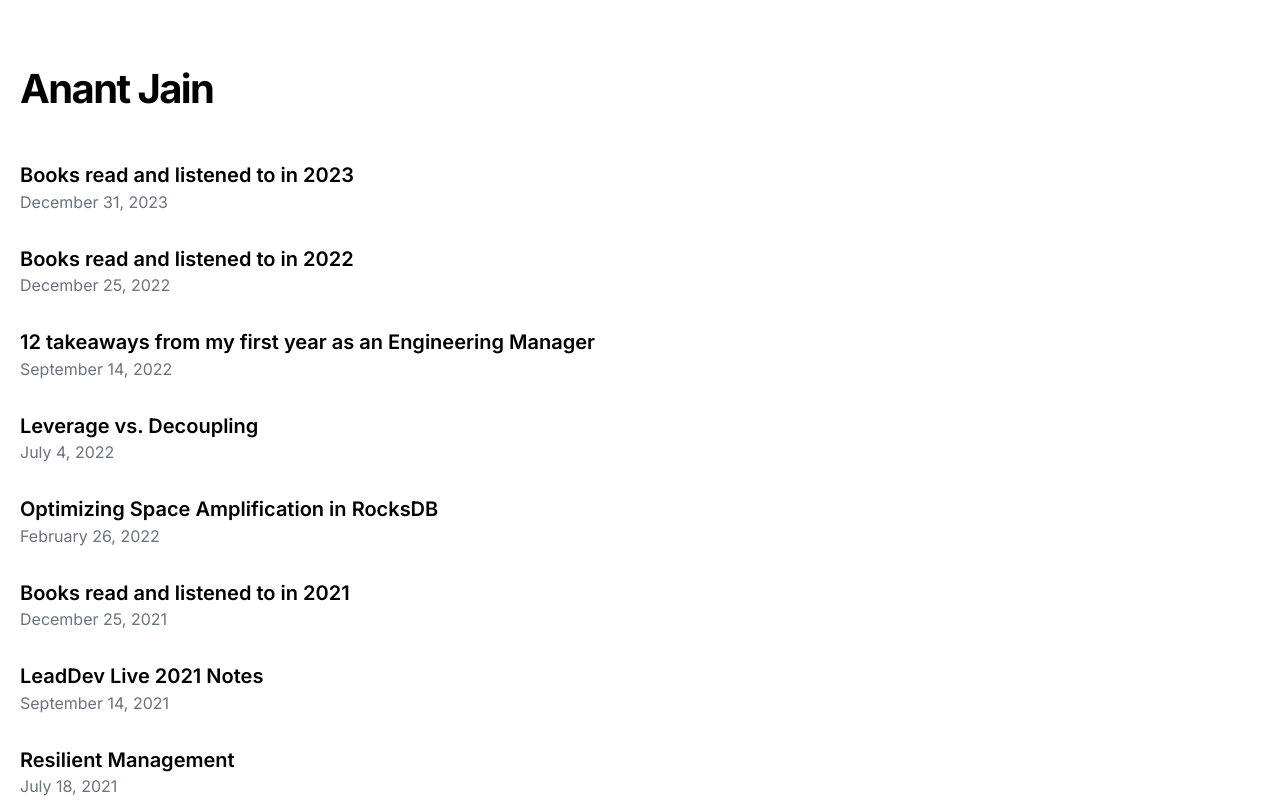
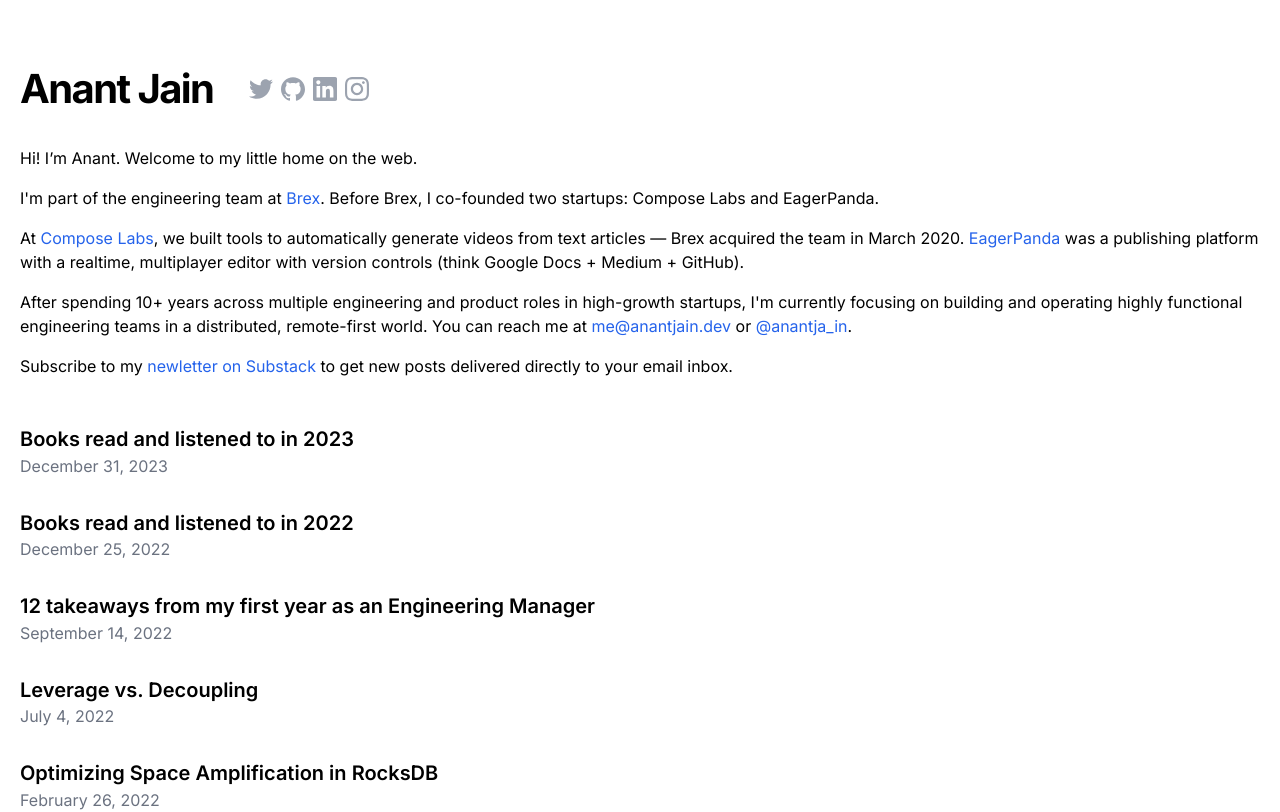
Before and after one commit to anantjain-xyz/anantjain.dev, a Next.js app: page / in a window 1280 px wide. Shown: the top 812 px of the page. Built offline with nearby package versions, Linux system fonts and the light colour scheme.

Commit message:
Update Intro

```diff
--- a/src/app/_components/intro.tsx
+++ b/src/app/_components/intro.tsx
@@ -1,9 +1,16 @@
+import { Bio } from "./bio";
+import { Socials } from "./socials";
+
 export function Intro() {
   return (
-    <section className="flex-col md:flex-row flex items-center md:justify-between mt-16 mb-16 md:mb-12">
-      <h1 className="text-5xl font-bold tracking-tighter leading-tight md:pr-8">
-        Anant Jain
-      </h1>
+    <section className="mt-16 mb-16 md:mb-12">
+      <div className="flex flex-col md:flex-row items-center">
+        <h1 className="text-5xl font-bold tracking-tighter leading-tight md:pr-8 flex-">
+          Anant Jain
+        </h1>
+        <Socials />
+      </div>
+      <Bio />
     </section>
   );
 }
```
